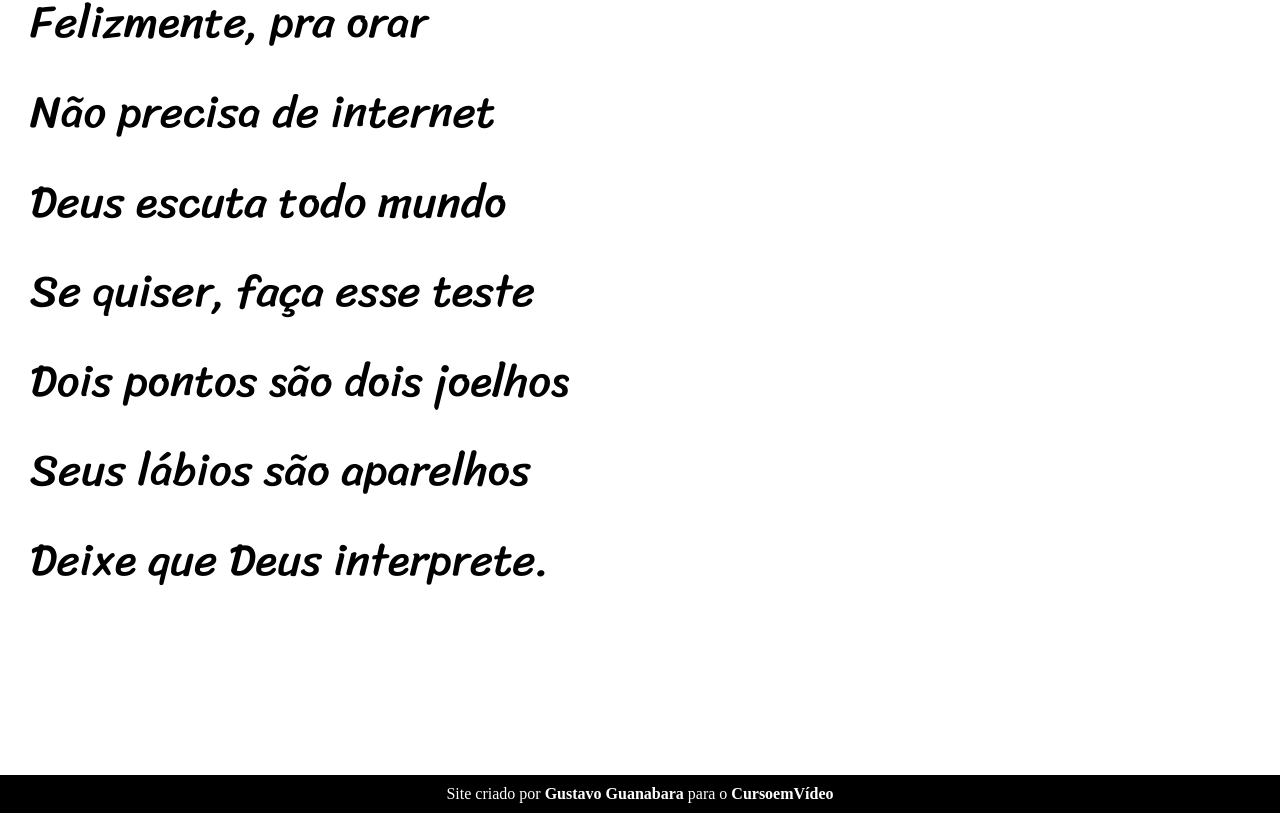
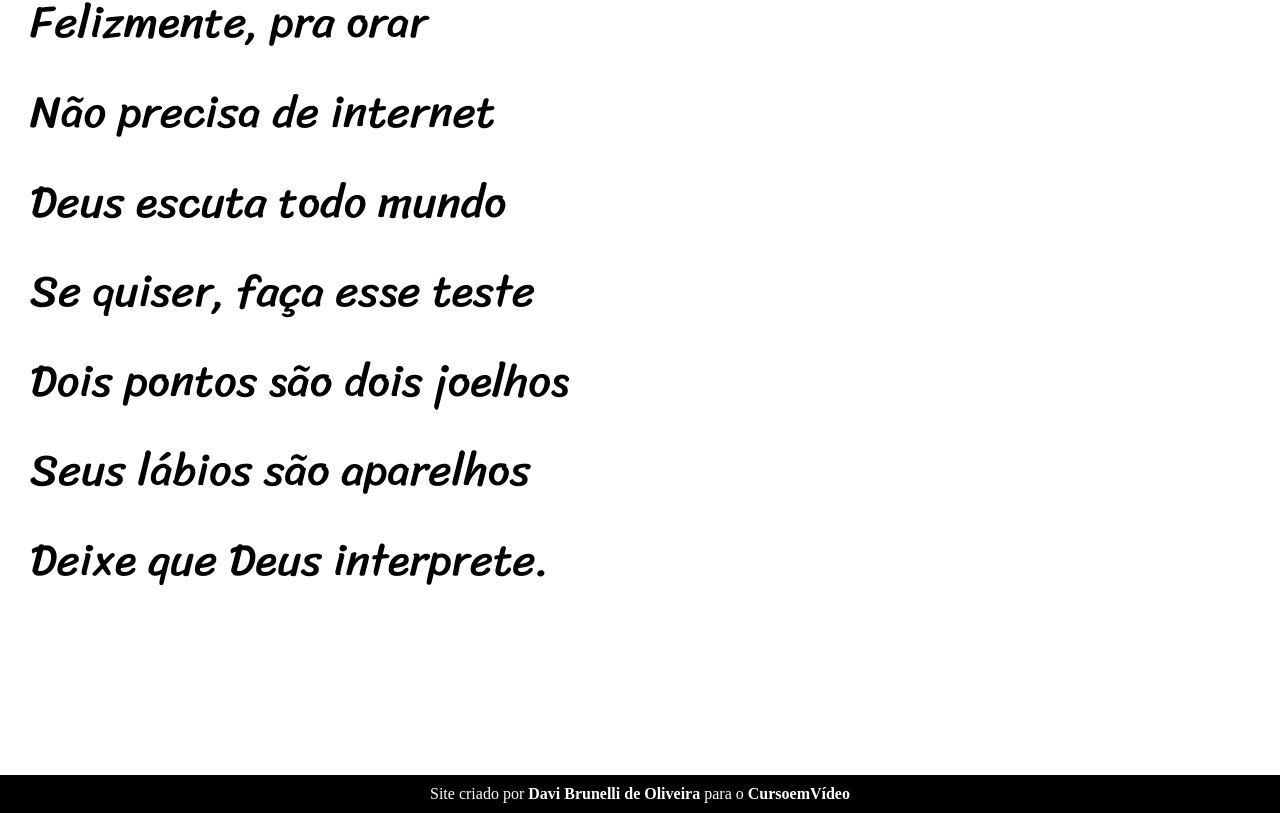
Before and after one commit to davizin2806/projeto-cordel, a plain HTML site: page index.html in a window 1280 px wide. Shown: the part 5141-5954 px from the top of the page. Drawn offline with Linux system fonts and the light colour scheme.

Commit message:
Update index.html

```diff
--- a/index.html
+++ b/index.html
@@ -92,7 +92,7 @@
     </section>
 
     <footer>
-        <p>Site criado por <a href="https://gustavoguanabara.github.io" target="_blank">Gustavo Guanabara</a> para o <a href="https://www.cursoemvideo.com" target="_blank">CursoemVídeo</a></p>
+        <p>Site criado por <a href="https://github.com/davizin2806" target="_blank">Davi Brunelli de Oliveira</a> para o <a href="https://www.cursoemvideo.com" target="_blank">CursoemVídeo</a></p>
     </footer>
 </body>
 </html>
```
